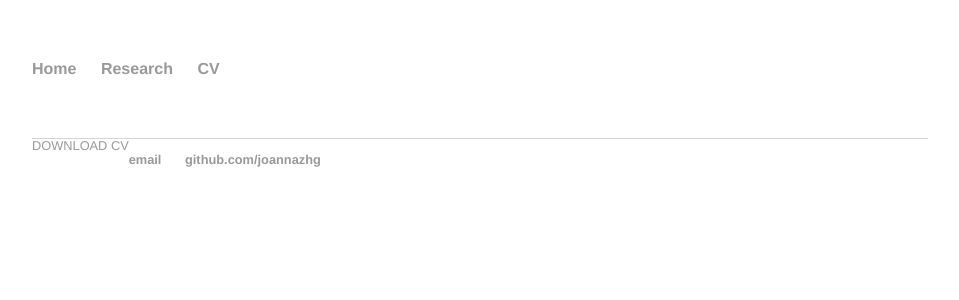
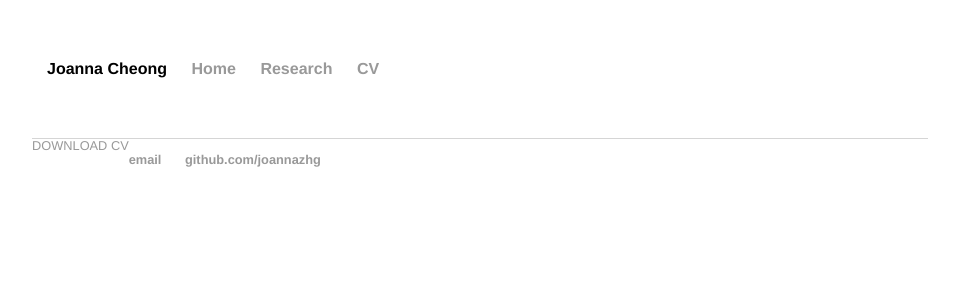
Before and after one commit to joannazhg/joannazhg.github.io, a Jekyll site: the page built from cv/index.html, in a window 1280 px wide. Shown: the top 300 px of the page, without its empty margins (160-1119 px from the left). Built offline with Jekyll 4.4.1, drawn with Linux system fonts in a browser that asks for light colours.

Commit message:
Update default.html

```diff
--- a/_layouts/default.html
+++ b/_layouts/default.html
@@ -8,6 +8,7 @@
 		<body>
 			<nav>
 	    		<ul>
+				<li class="name">Joanna Cheong</li>
 	        		<li><a href="/">Home</a></li>
 		        	<li><a href="/Research">Research</a></li>
 	        		<li><a href="/cv">CV</a></li>
```
